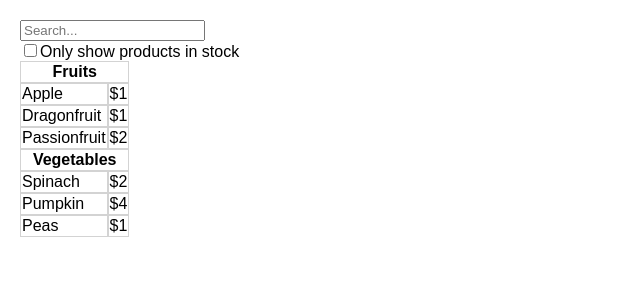
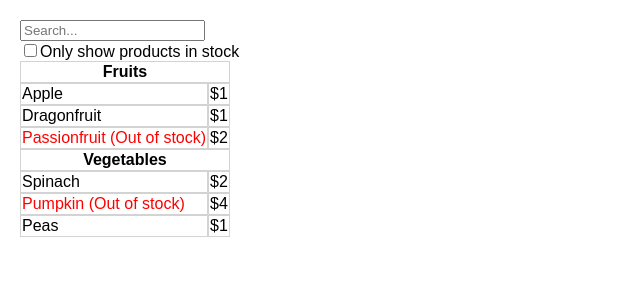
Before and after one commit to yunusnedim/groceries_via_react, a React (Create React App) app: page / in a window 1280 px wide. Shown: the top 300 px of the page, without its empty margins (0-640 px from the left). Built offline with nearby package versions, Linux system fonts and the light colour scheme.

Commit message:
out of stock = red

```diff
--- a/src/App.js
+++ b/src/App.js
@@ -50,10 +50,14 @@ function ProductCategoryRow(props) {
 }
 
 function ProductRow(props) {
-    // return <h3>{props.product.name}</h3>;
+    const name = props.product.stocked ? (
+        props.product.name
+    ) : (
+        <span style={{color: 'red'}}>{props.product.name} (Out of stock)</span>
+    );
     return (
         <tr>
-            <td>{props.product.name}</td>
+            <td>{name}</td>
             <td>{props.product.price}</td>
         </tr>
     );
```
